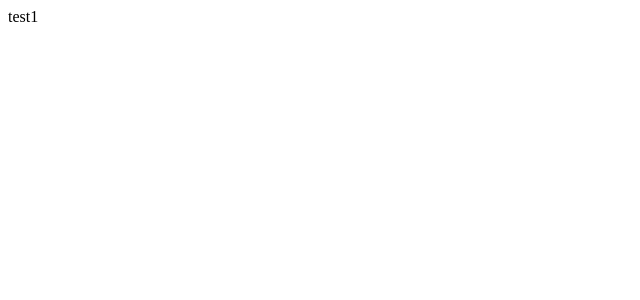
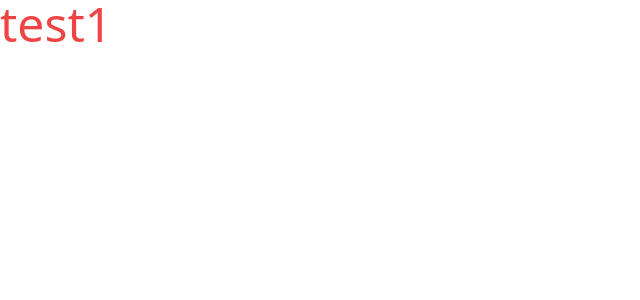
Before and after one commit to vergeldev/scma-ph, a React (Create React App) app: page / in a window 1280 px wide. Shown: the top 300 px of the page, without its empty margins (0-640 px from the left). Built offline with nearby package versions, Linux system fonts and the light colour scheme.

Commit message:
Added TailwindCSS

```diff
--- a/package.json
+++ b/package.json
@@ -34,5 +34,8 @@
       "last 1 firefox version",
       "last 1 safari version"
     ]
+  },
+  "devDependencies": {
+    "tailwindcss": "^3.3.1"
   }
 }
--- a/src/App.js
+++ b/src/App.js
@@ -1,7 +1,7 @@
 import React from "react";
 
 function App() {
-  return <div>test1</div>;
+  return <h1 className="text-5xl text-red-500">test1</h1>;
 }
 
 export default App;
--- a/src/index.css
+++ b/src/index.css
@@ -0,0 +1,3 @@
+@tailwind base;
+@tailwind components;
+@tailwind utilities;
--- /dev/null
+++ b/tailwind.config.js
@@ -0,0 +1,8 @@
+/** @type {import('tailwindcss').Config} */
+module.exports = {
+  content: ["./src/**/*.{js,jsx,ts,tsx}"],
+  theme: {
+    extend: {},
+  },
+  plugins: [],
+};
```
Also changed, not shown: 1 other file (tests, documents, lock files or other folders).
